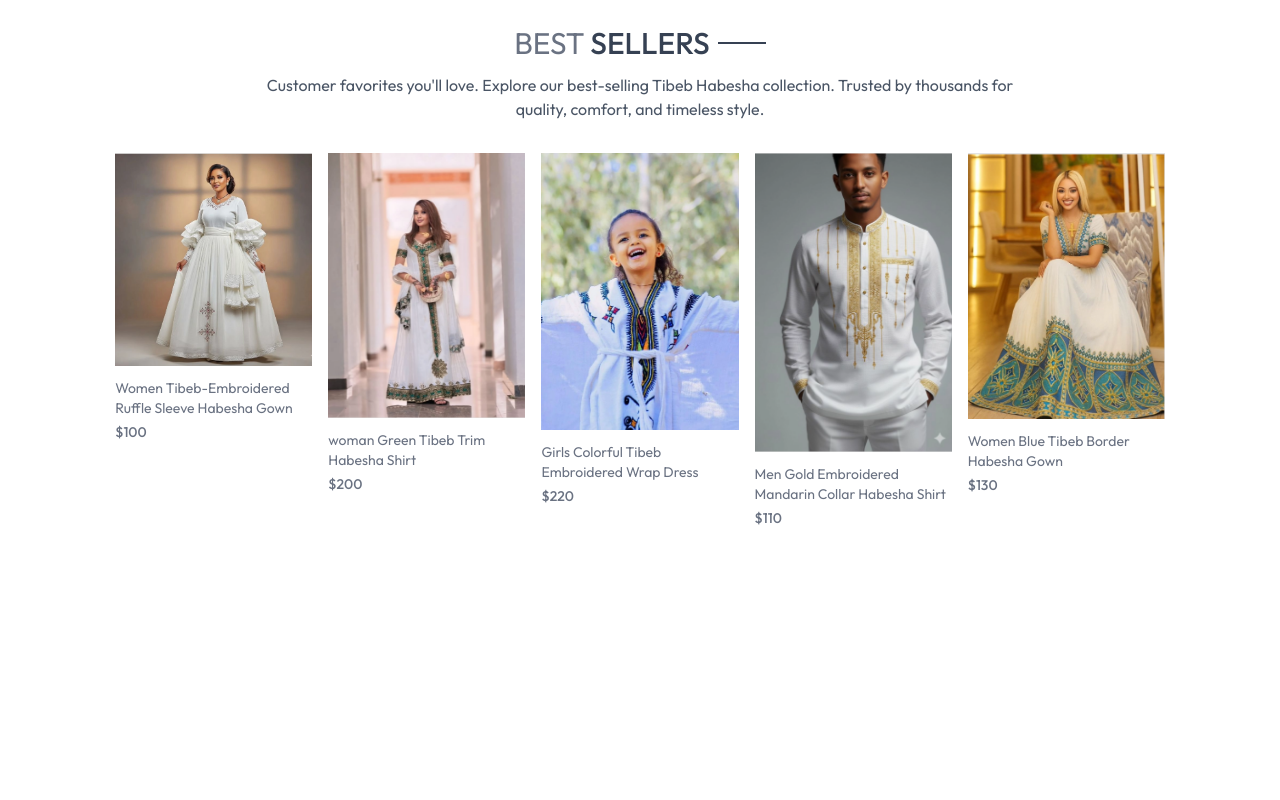
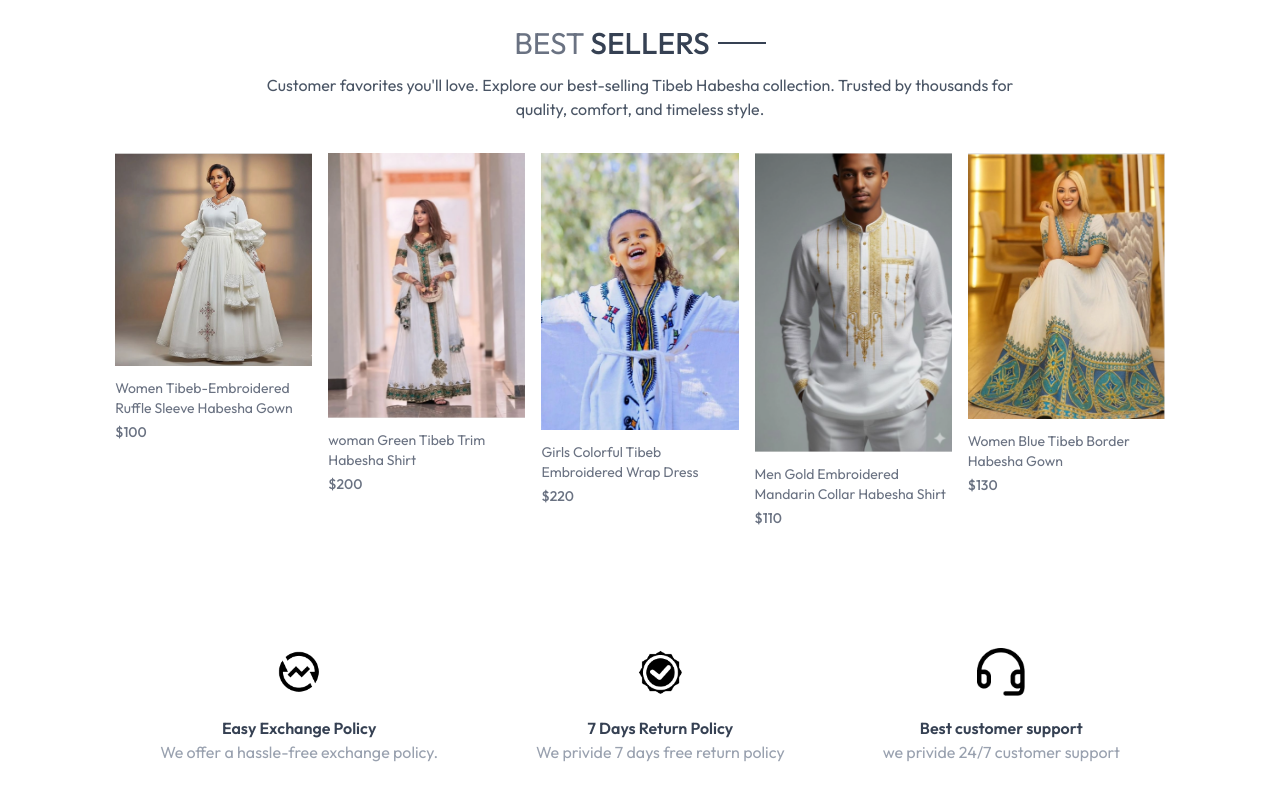
Before and after one commit to abrhambiresaw/E-commerce, a React (Vite) app: page / in a window 1280 px wide. Shown: the part 1584-2384 px from the top of the page. Before the commit the page ends 2152 px from the top, so only its background shows below. Built offline with nearby package versions, Linux system fonts and the light colour scheme.

Commit message:
add policy section to homepage

```diff
--- /dev/null
+++ b/src/components/OurPolicy.jsx
@@ -0,0 +1,30 @@
+import React from 'react'
+import { assets } from '../assets/frontend_assets/assets'
+
+function OurPolicy() {
+  return (
+    <div className='flex flex-col sm:flex-row justify-around gap-12 sm:gap-2 text-center py-20 text-xs sm:text-sm md:text-base text-gray-700'>
+
+      <div>
+        <img src={assets.exchange_icon} className='w-12 m-auto mb-5' alt="" />
+        <p className='font-semibold'>Easy Exchange Policy</p>
+        <p className='text-gray-400'>We offer a hassle-free exchange policy.</p>
+      </div>
+
+      <div>
+        <img src={assets.quality_icon} className='w-12 m-auto mb-5' alt="" />
+        <p className='font-semibold'>7 Days Return Policy</p>
+        <p className='text-gray-400'>We privide 7 days free return policy</p>
+      </div>
+
+      <div>
+        <img src={assets.support_img} className='w-12 m-auto mb-5' alt="" />
+        <p className='font-semibold'>Best customer support</p>
+        <p className='text-gray-400'>we privide 24/7 customer support</p>
+      </div>
+
+    </div>
+  )
+}
+
+export default OurPolicy
--- a/src/pages/Home.jsx
+++ b/src/pages/Home.jsx
@@ -2,6 +2,7 @@
 import Hero from '../components/Hero'
 import LatestCollection from '../components/LatestCollection'
 import BestSeller from '../components/BestSeller'
+import OurPolicy from '../components/OurPolicy'
 
 function Home() {
   return (
@@ -9,6 +10,7 @@
       <Hero />
       <LatestCollection />
       <BestSeller />
+      <OurPolicy />
     </div>
   )
 }
```
